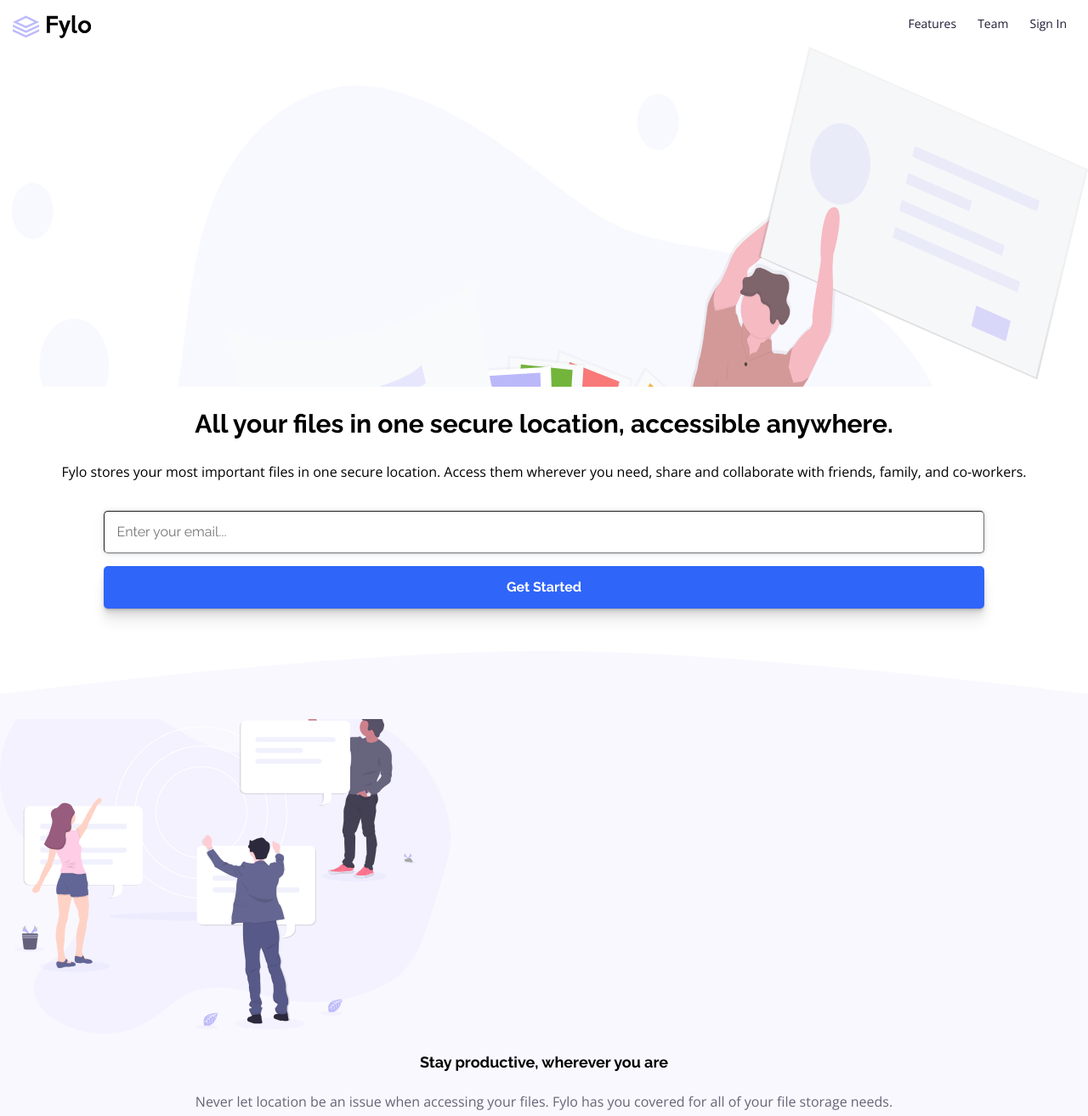
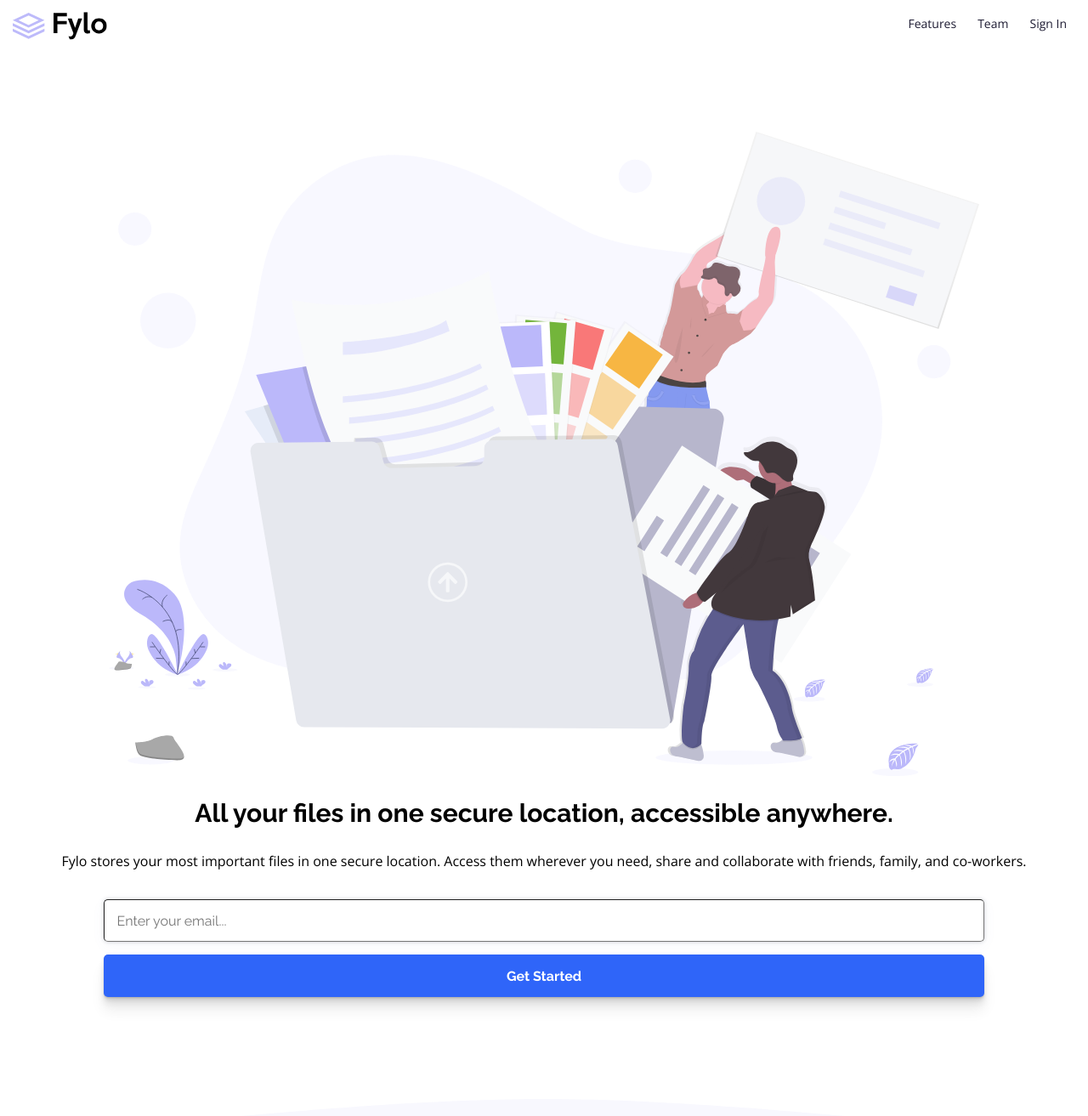
Before and after one commit to eklemis/fylo-landing-page, a plain HTML site: page index.html in a window 1280 px wide. Shown: the top 1313 px of the page at 85% size. Drawn offline with nearby package versions, Linux system fonts and the light colour scheme.

Commit message:
Fixing background display issues

```diff
--- a/Style.css
+++ b/Style.css
@@ -11,9 +11,6 @@ body{
 h1{
     font-family: 'Raleway', sans-serif;
 }
-footer{
-    border: green dotted 1px;
-}
 nav{
     width: 100%;
     display: flex;
@@ -22,6 +19,8 @@ nav{
     align-items: center;
     justify-content: space-between;
     padding-right: 25px;
+
+    margin-bottom: 100px;
 }
 nav div.icon{
     margin-left: 15px;
@@ -41,13 +40,14 @@ nav div.menu a{
 div.files-sec-image{
     background-image: url('./images/illustration-1.svg');
     background-repeat: no-repeat;
-    background-size: 100vw 100vw;
+    background-size: 80vw 59.2vw;
 
-    width: 100%;
-    height: 400px;
+    width: 80%;
+    height: 59.2vw;
+    margin: 0px auto;
 }
 div.filing{
-    margin-bottom: 100px;
+    margin-bottom: 200px;
 }
 div.filing section.filing-section{
     padding:0px 5%;
@@ -101,23 +101,27 @@ div.productive{
 }
 div.productive-sec-image::before{
     content: '';
-    margin-top: -50px;
+    position: absolute;
+    left: -10vw;
+    margin-top: -80px;
     display: block;
-    position: absolute;
     background-image: url('./images/bg-curve-mobile.svg');
     background-repeat: no-repeat;
     background-size: 100vw 80px;
     height: 80px;
-    width: 100%;
+    width: 100vw;
 }
 div.productive-sec-image{
     position: relative;
     background-image: url('./images/illustration-2.svg');
     background-repeat: no-repeat;
-    background-size: contain;
+    background-size: 80vw 60.32vw;
 
-    width: 100%;
-    height: 400px;
+    width: 80%;
+    height: 60.32vw;
+    margin: 0px auto;
+
+    margin-bottom: 100px;
 }
 section.productive-section{
     padding:0px 5vw;
@@ -149,7 +153,7 @@ section.productive-section div.see-how{
     align-items: center;
 
     margin-top: 2.5vh;
-    margin-bottom: 5vh;
+    margin-bottom: 10vh;
 }
 section.productive-section div.see-how img{
     width: 25px;
@@ -292,9 +296,9 @@ div.footer .footer-group:nth-child(5){
     display: flex;
     align-items: center;
     justify-content: center;
-    border: 1px dotted red;
 
     column-gap: 15px;
 }
 .attribution { font-size: 11px; text-align: center; }
-.attribution a { color: hsl(228, 45%, 44%); }
+p.attribution{ color: white; }
+p.attribution a{ color: yellow; }
--- a/index.html
+++ b/index.html
@@ -18,7 +18,7 @@
 <body>
   <nav>
     <div class="icon">
-      <svg width="100" height="50" viewbox="0 0 180 25" xmlns="http://www.w3.org/2000/svg" xmlns:xlink="http://www.w3.org/1999/xlink">
+      <svg width="120" height="50" viewbox="0 0 180 32" xmlns="http://www.w3.org/2000/svg" xmlns:xlink="http://www.w3.org/1999/xlink">
         <defs>
           <path id="a" d="M.014.03h93.96v48.29H.015z"/>
         </defs>
@@ -130,7 +130,7 @@
       </div>
       <p class="attribution">
         Challenge by <a href="https://www.frontendmentor.io?ref=challenge" target="_blank">Frontend Mentor</a>.
-        Coded by <a href="#">Your Name Here</a>.
+        Coded by <a href="#">Eklemis Santo Ndun</a>.
       </p>
     </div>
   </footer>
```
